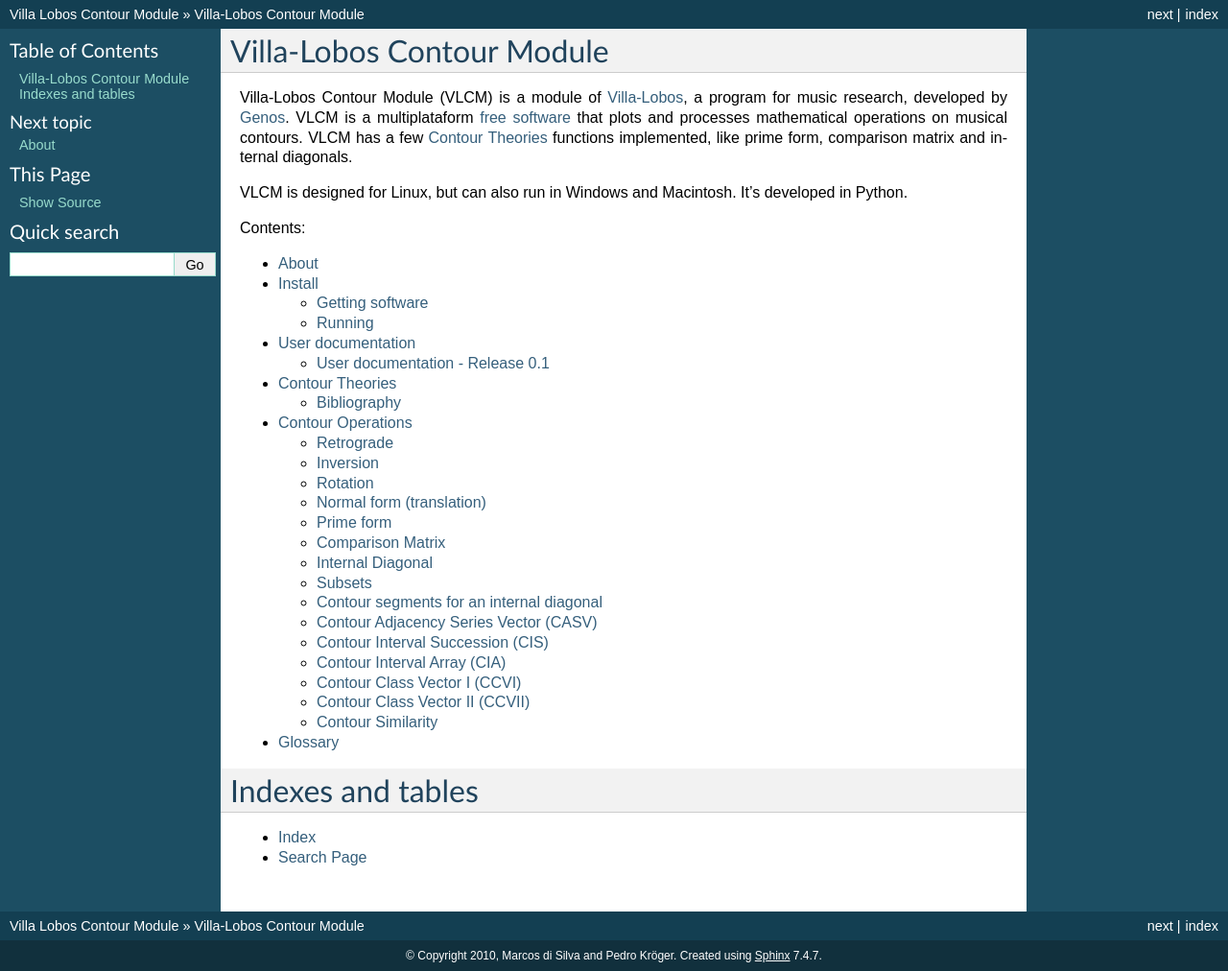
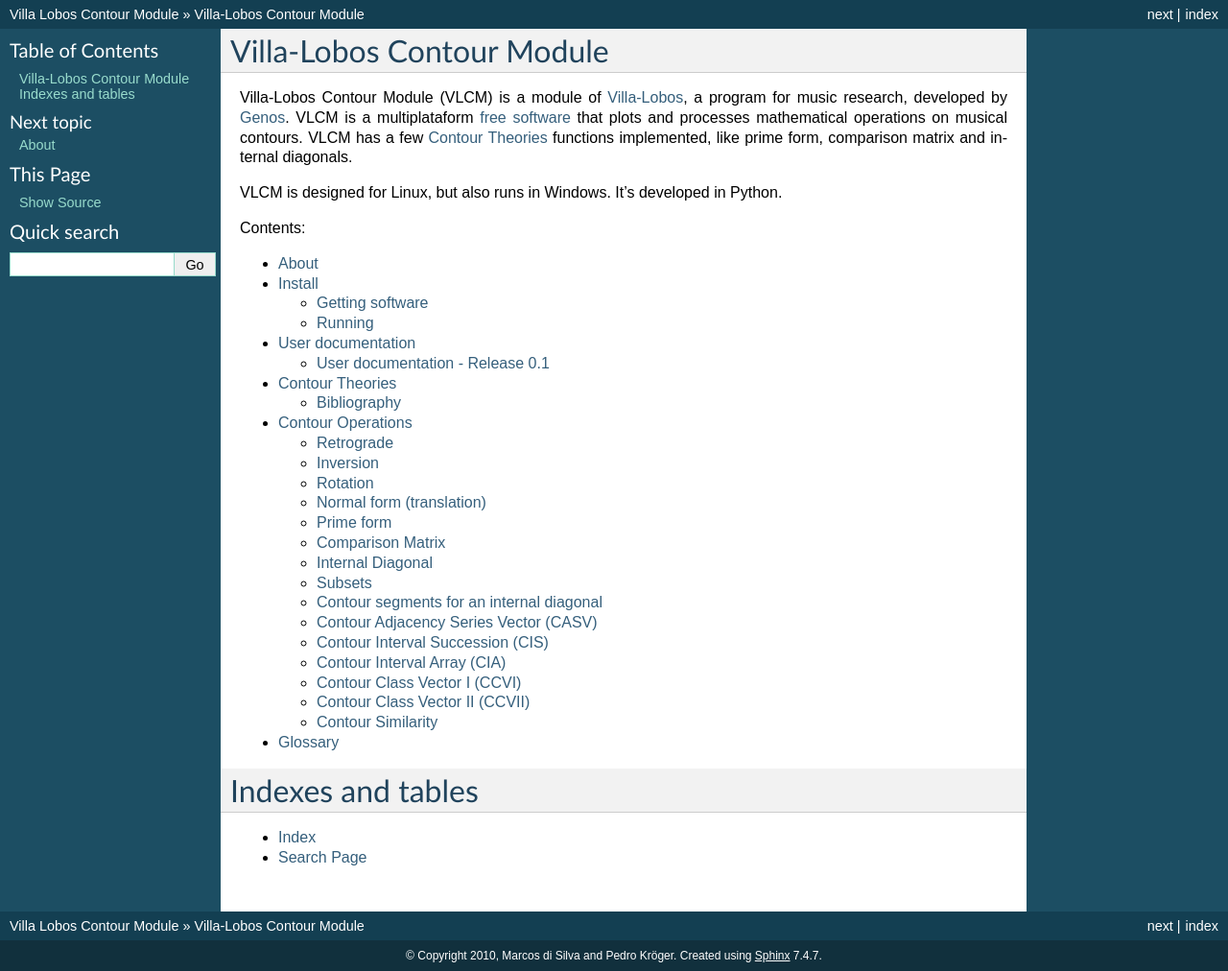
Before and after one commit to msampaio/musicontour, a Sphinx documentation site: the page built from docs/index.rst, in a window 1280 px wide. Shown: the whole page at 96% size. Built offline with Sphinx 7.4.7, drawn with Linux system fonts in a browser that asks for light colours; formulas are drawn with MathJax 3.

Commit message:
Improves text

```diff
--- a/docs/index.rst
+++ b/docs/index.rst
@@ -14,8 +14,8 @@
 <contour-theories.html>`_ functions implemented, like prime form,
 comparison matrix and internal diagonals.
 
-VLCM is designed for Linux, but can also run in Windows and
-Macintosh. It's developed in Python.
+VLCM is designed for Linux, but also runs in Windows. It's developed
+in Python.
 
 Contents:
 
```
Also changed, not shown: docs/install.rst (+2 -2 lines).
